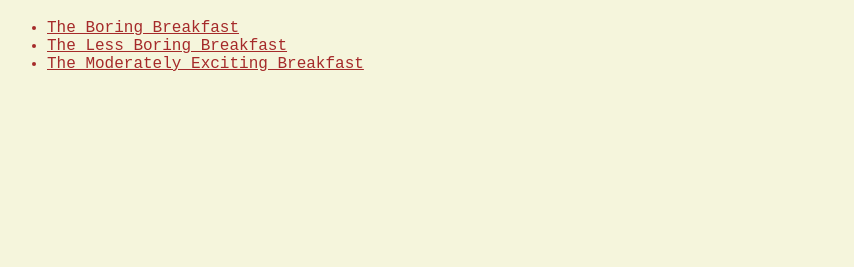
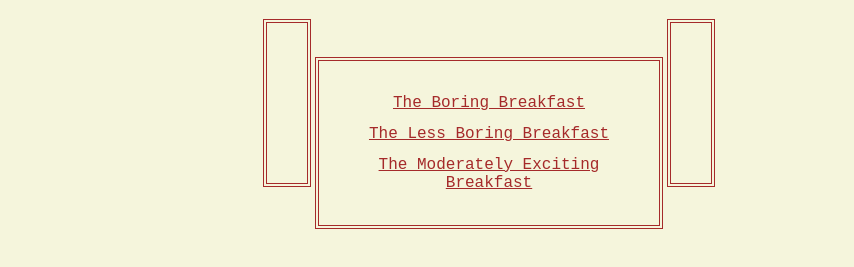
Before and after one commit to Charminha/odin-recipes, a plain HTML site: page index.html in a window 1280 px wide. Shown: the part 61-328 px from the top of the page, without its empty margins (151-1005 px from the left). Drawn offline with Linux system fonts and the light colour scheme.

Commit message:
Enhance styling of homepage based on the box model

```diff
--- a/index.html
+++ b/index.html
@@ -8,12 +8,14 @@
 </head>
 <body>
     <h1 class="homepage-heading">Odin's Uninspired Breakfast Recipes</h1>
-    <ul class="recipe-list">
-        <li><a href="recipes/boring-breakfast.html">The Boring Breakfast</a></li>
-        <li><a href="recipes/less-boring-breakfast.html">The Less Boring Breakfast</a></li>
-        <li><a href="recipes/moderately-exciting-breakfast.html">The Moderately Exciting Breakfast</a></li>
-    </ul>
-
-
+    <div class="container">
+        <div class="decorative-box"></div>
+        <ul class="recipe-list">
+            <li class="recipe-list-element"><a href="recipes/boring-breakfast.html">The Boring Breakfast</a></li>
+            <li class="recipe-list-element"><a href="recipes/less-boring-breakfast.html">The Less Boring Breakfast</a></li>
+            <li class="recipe-list-element"><a href="recipes/moderately-exciting-breakfast.html">The Moderately Exciting Breakfast</a></li>
+        </ul>
+        <div class="decorative-box"></div>
+    </div>
 </body>
 </html>
--- a/style.css
+++ b/style.css
@@ -12,6 +12,28 @@ ul, a {
     color: brown;
 }
 
+.container {
+    text-align: center;
+}
+
 .recipe-list {
-    margin-left: 150px;
+    display: inline-block;
+    width: 300px;
+    padding: 20px;
+
+    border: double 4px brown;
+    text-align: center;
+    list-style: none;
 }
+
+.decorative-box {
+    display: inline-block;
+    width: auto;
+    padding: 80px 20px;
+    border: double 4px brown;
+    text-align: center;
+}
+
+.recipe-list-element {
+    margin: 13px;
+}
```
